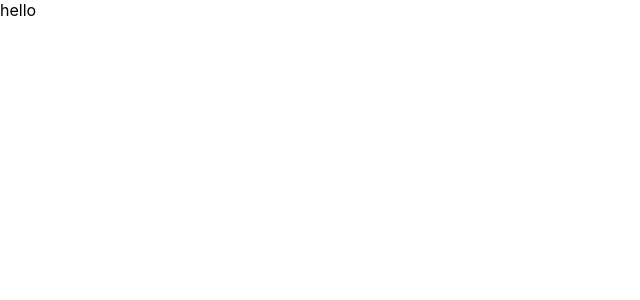
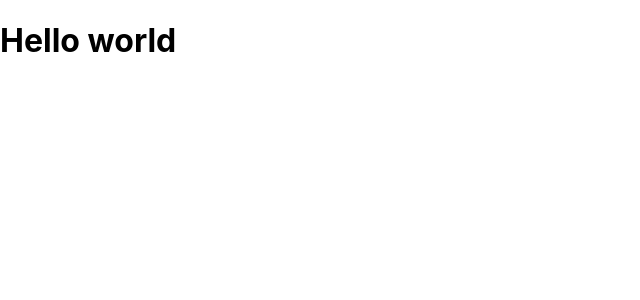
Before and after one commit to salmanjaher/ClubBuddy-HackUTD21, a React (Create React App) app: page / in a window 1280 px wide. Shown: the top 300 px of the page, without its empty margins (0-640 px from the left). Built offline with nearby package versions, Linux system fonts and the light colour scheme.

Commit message:
updated app

```diff
--- a/src/App.js
+++ b/src/App.js
@@ -1,6 +1,10 @@
 function App() {
   const bob = 'hello';
-  return <div>{bob}</div>;
+  return (
+    <>
+      <h1>Hello world</h1>
+    </>
+  );
 }
 
 export default App;
```
Also changed, not shown: public/logo192.png (deleted), public/logo512.png (deleted).
